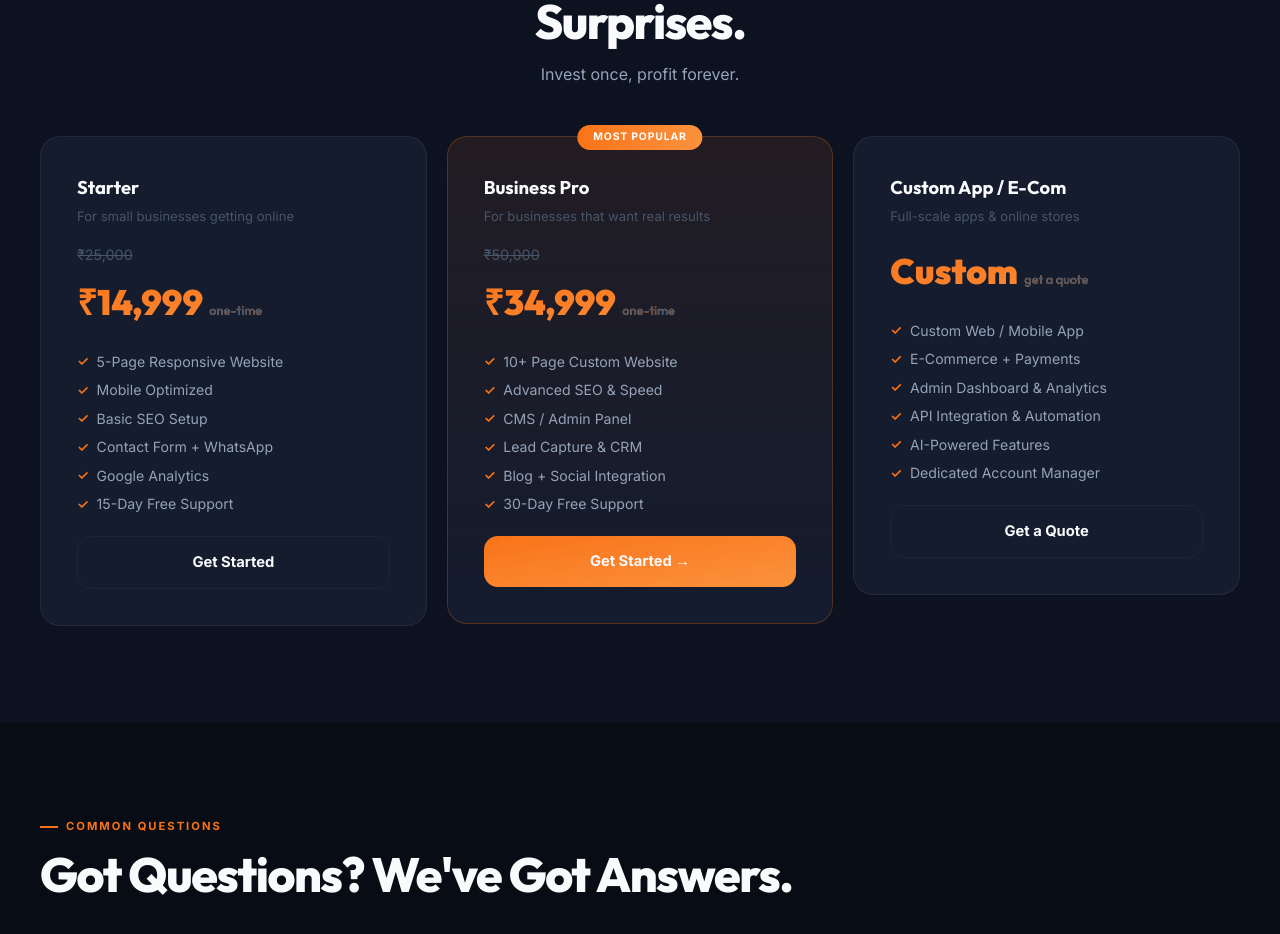
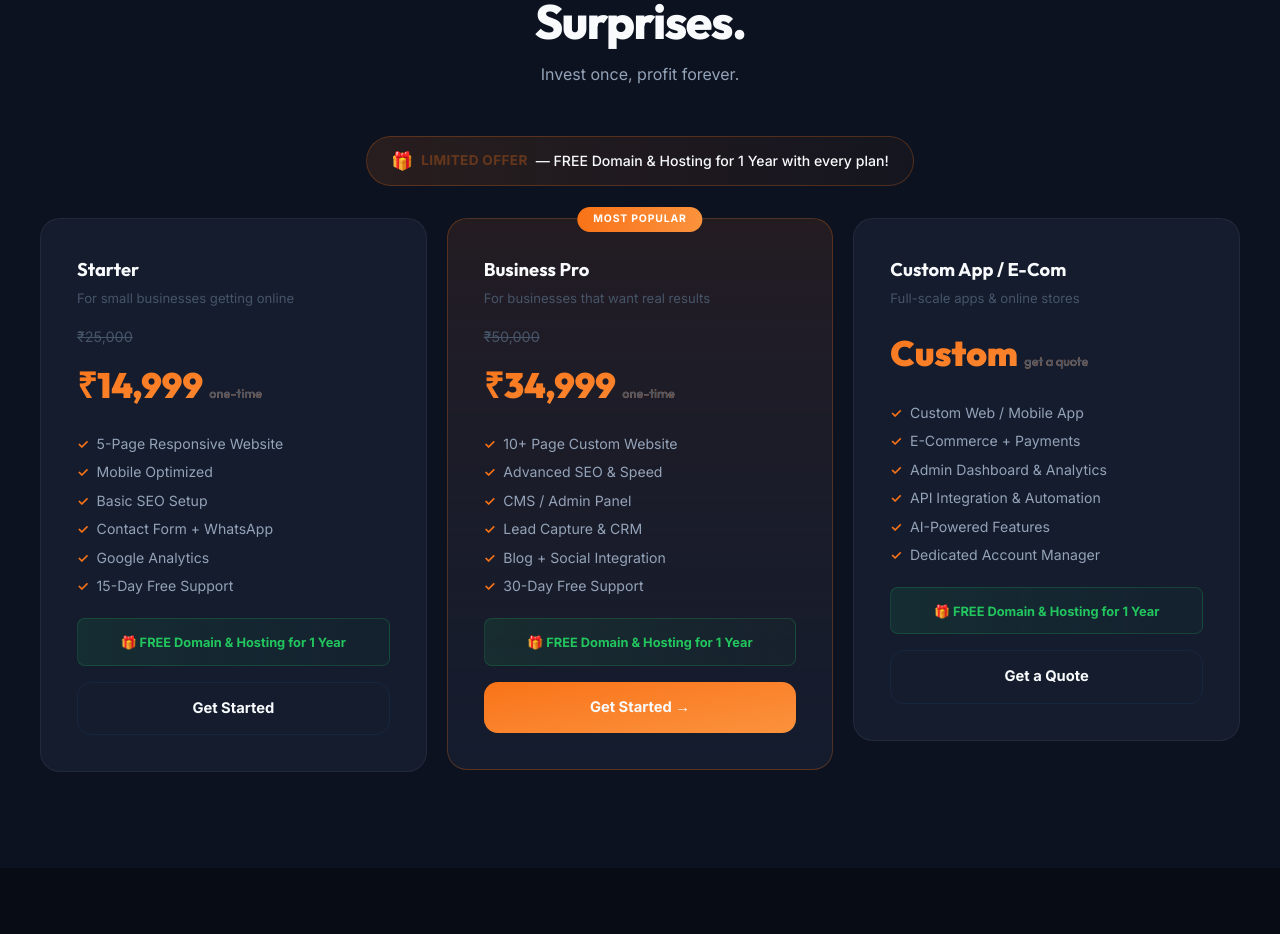
Before and after one commit to sandeshkumar/zedai, a Next.js app: page / in a window 1280 px wide. Shown: the part 4380-5314 px from the top of the page. Built offline with nearby package versions, Linux system fonts and the light colour scheme.

Commit message:
feat: add FREE Domain & Hosting offer banner and badge to pricing
Co-Authored-By: Claude Opus 4.6 <noreply@anthropic.com>

```diff
--- a/components/sections/Pricing.tsx
+++ b/components/sections/Pricing.tsx
@@ -14,6 +14,17 @@ export function Pricing() {
           description="Invest once, profit forever."
           centered
         />
+        <div className="mb-8 text-center">
+          <div className="inline-flex items-center gap-2 bg-linear-to-r from-[rgba(249,115,22,0.12)] to-[rgba(249,115,22,0.04)] border border-border-accent rounded-[var(--radius-full)] py-2.5 px-6">
+            <span className="text-[1.1rem]">🎁</span>
+            <span className="text-accent font-bold text-[0.85rem] tracking-wide uppercase" style={{ animation: "blink 2s ease-in-out infinite" }}>
+              Limited Offer
+            </span>
+            <span className="text-text-primary text-[0.88rem] font-medium">
+              — FREE Domain & Hosting for 1 Year with every plan!
+            </span>
+          </div>
+        </div>
         <div className="grid grid-cols-1 md:grid-cols-2 lg:grid-cols-3 gap-5">
           {PRICING_TIERS.map((tier, i) => (
             <ScrollReveal key={tier.name} delay={i * 0.1}>
@@ -46,6 +57,9 @@ export function Pricing() {
                     </li>
                   ))}
                 </ul>
+                <div className="my-4 py-2.5 px-3 rounded-sm bg-linear-to-r from-[rgba(34,197,94,0.1)] to-[rgba(34,197,94,0.03)] border border-[rgba(34,197,94,0.2)] text-center">
+                  <span className="text-success font-bold text-[0.8rem]">🎁 FREE Domain & Hosting for 1 Year</span>
+                </div>
                 <a
                   href="#contact"
                   className={`block w-full py-3.5 rounded-[var(--radius-md)] font-bold text-[0.92rem] text-center transition-all duration-250 ${
```
